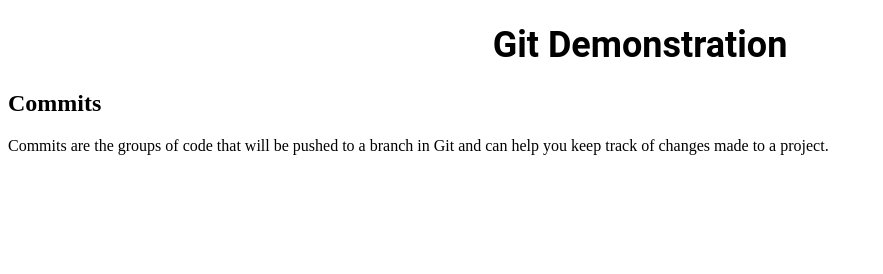
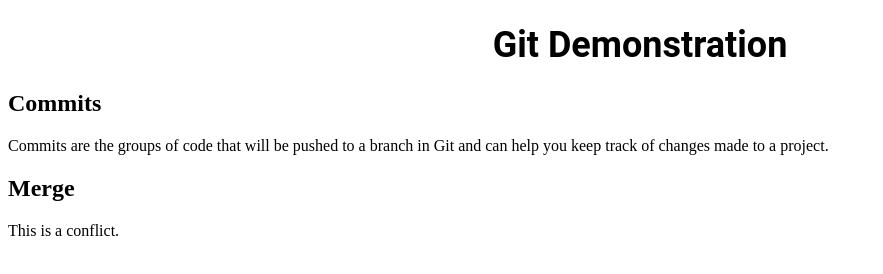
Before and after one commit to abeTroop/Git-Skill-Demonstration, a plain HTML site: page index.html in a window 1280 px wide. Shown: the whole page, without its empty margins (0-883 px from the left). Drawn offline with Linux system fonts and the light colour scheme.

Commit message:
Create a merge conflict
This code will create a conflict once I change the merge section.

```diff
--- a/index.html
+++ b/index.html
@@ -19,5 +19,12 @@
                 Git and can help you keep track of changes made to a project.
             </p>
         </section>
+
+        <section id="merge">
+            <h2>Merge</h2>
+            <p>
+                This is a conflict.
+            </p>
+        </section>
     </body>
 </html>
```
